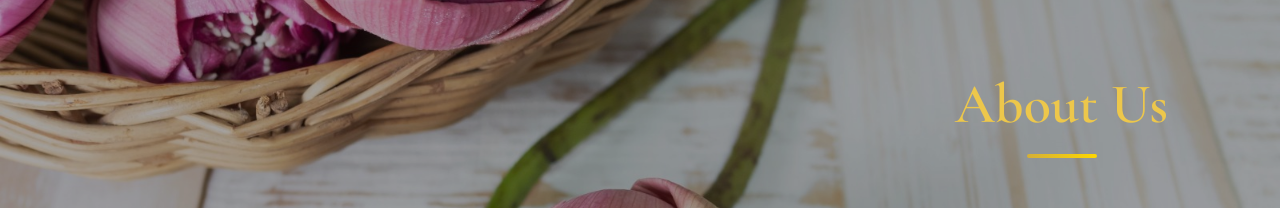
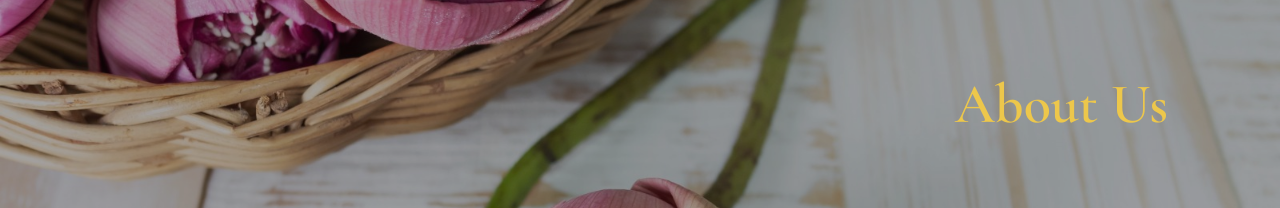
Before and after one commit to lotusdecor/ldecor_frontend, a React (Vite) app: page /about in a window 1280 px wide. Shown: the part 286-494 px from the top of the page. Built offline with nearby package versions, Linux system fonts and the light colour scheme.

Commit message:
contact page changes

```diff
--- a/src/pages/Contact.jsx
+++ b/src/pages/Contact.jsx
@@ -107,15 +107,14 @@ const Contact = memo(() => {
           variants={ANIMATION_VARIANTS.item}
           whileHover={{ scale: 1.01 }}
         >
-          <h3>Have a Custom Request?</h3>
           <div className="inquiry-btn-wrapper">
             <a
-              href="https://forms.gle/your-form-link"
+              href="https://forms.gle/MBxMKypqBYaUJTn79"
               target="_blank"
               rel="noopener noreferrer"
               className="contactshine-btn inquiry-btn"
             >
-              Submit Your Inquiry
+              Submit Your Inquiry Here
             </a>
           </div>
         </motion.div>
--- a/src/pages/Home.jsx
+++ b/src/pages/Home.jsx
@@ -56,7 +56,8 @@ From grand traditional gatherings to chic modern affairs, we offer bespoke decor
         </p>
         <p data-aos="fade-right">
         What truly sets us apart? We are proud to be the only décor company in Dallas to blend the timeless beauty of <span style={{ fontSize: '22px', fontWeight: 'bold'}}>sola wood</span> flowers with fresh florals — combining elegance with sustainability in every detail.
-As full-time event planners and organizers, we go beyond design. We walk with you through every stage of the event, offering hands-on guidance and support to ensure a seamless, stress-free experience.
+        As <span style={{ fontSize: '22px', fontWeight: 'bold'}}>full-time event planners</span>, we go beyond design—we walk with you through every stage of your event, offering hands-on guidance and unwavering support to ensure a seamless, stress-free experience.
+        Our role as organizers is to elevate your vision, infuse it with creativity, and execute every detail with elegance and precision.
         </p>
         <p data-aos="fade-up">We deeply value our clients’ voices and believe that <span style={{ fontSize: '22px', fontWeight: 'bold'}}>genuine feedback is the key to growth</span>. Every suggestion, compliment, and critique helps us refine our craft, elevate our services, and continue delivering unforgettable experiences.
 With a personalized approach and an eye for excellence, we meticulously craft every element to exceed expectations — leaving you and your guests with lasting memories and a celebration that speaks volumes.
--- a/src/styles/About.css
+++ b/src/styles/About.css
@@ -50,21 +50,6 @@
   padding-bottom: 1.2rem;
   display: inline-block;
 }
-
-.about-heading::after {
-  content: "";
-  position: absolute;
-  bottom: 0;
-  left: 50%;
-  transform: translateX(-50%);
-  height: 4px;
-  width: 70px;
-  background: linear-gradient(90deg, #d4af37, #ffd700, #fff3b0);
-  border-radius: 2px;
-  background-size: 200% auto;
-  animation: shimmer-left 2s infinite linear;
-}
-
 
 /* Description */
 .about-description {
```
